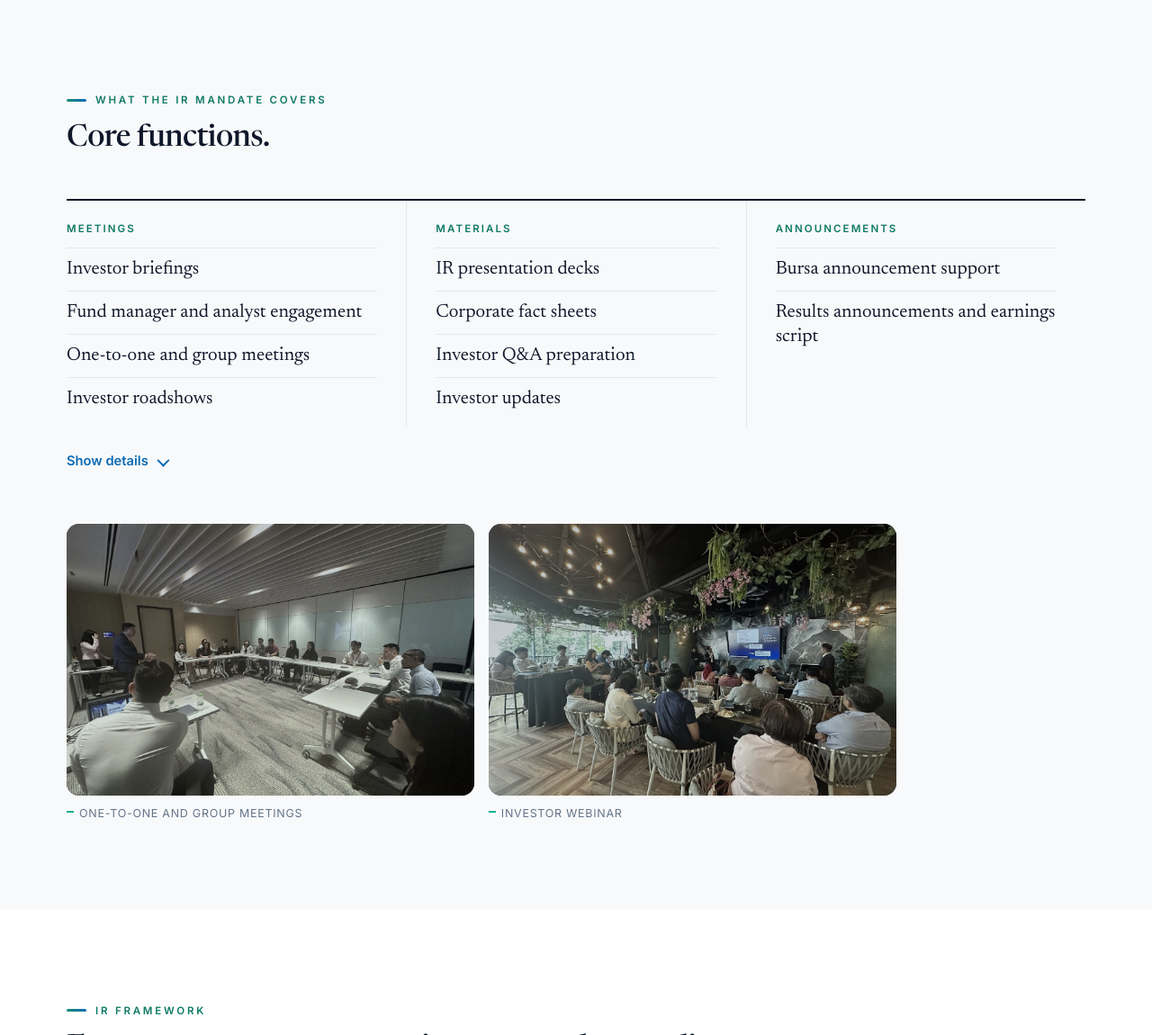
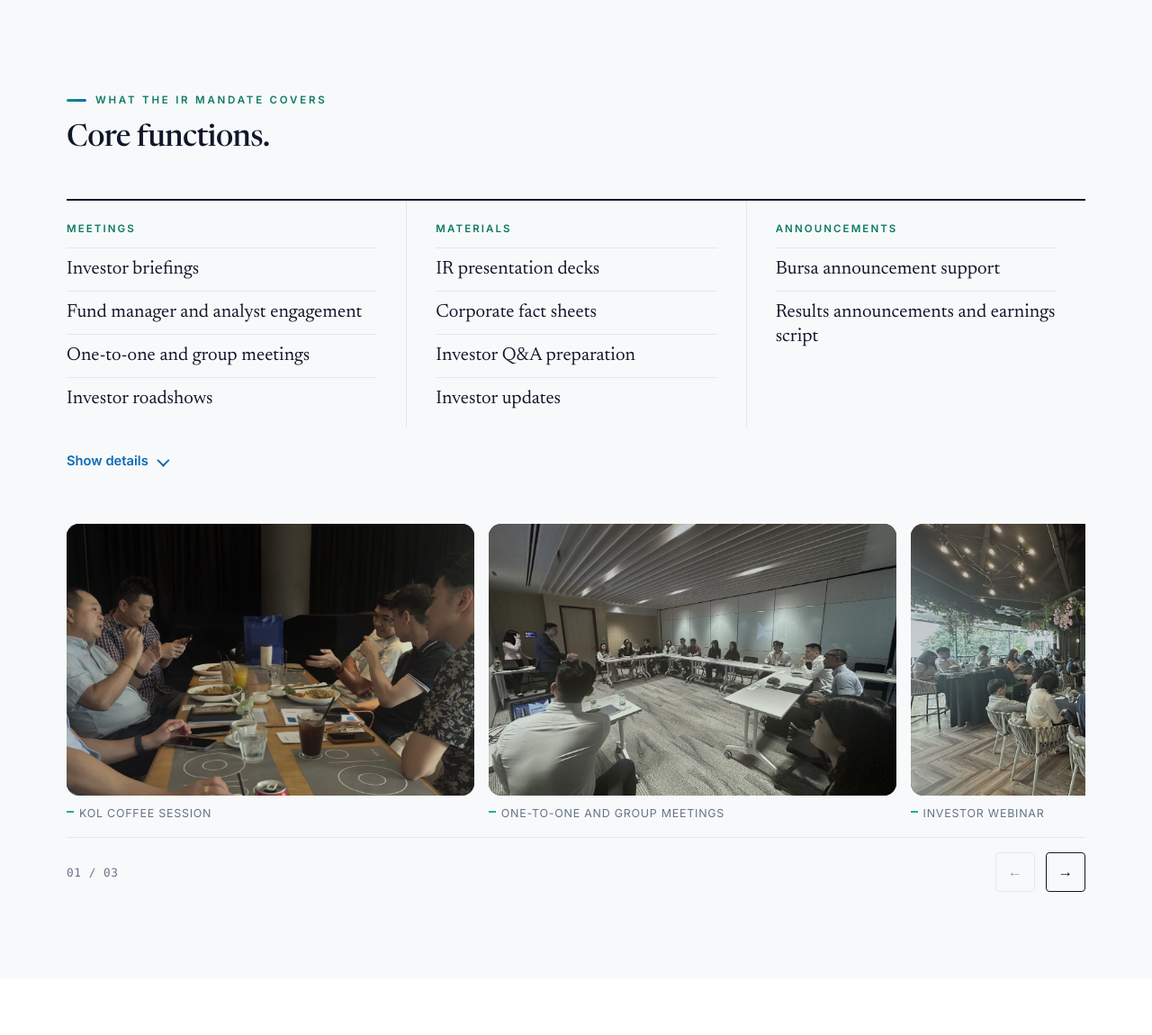
Before and after one commit to thenja96/Aegis-Website, a PHP site: page /services/investor-relations.html in a window 1280 px wide. Shown: the part 2705-3855 px from the top of the page at 90% size. Run offline with PHP 8.4, Linux system fonts and the light colour scheme.

Commit message:
Add KOL coffee session photo to IR gallery (client logo retouched out)
Co-Authored-By: Claude Opus 5.5 <noreply@anthropic.com>

```diff
--- a/_src/pages/services-investor-relations.html
+++ b/_src/pages/services-investor-relations.html
@@ -94,6 +94,7 @@ path: services/investor-relations.html
       </div></details>
     </div>
     <div class="photo-grid reveal" style="margin-top:var(--s6)">
+      <figure><img src="../assets/photos/ir-kol-coffee.jpg" alt="KOL coffee session" loading="lazy"><figcaption>KOL coffee session</figcaption></figure>
       <figure><img src="../assets/photos/ir-boardroom-briefing.jpg" alt="One-to-one and group investor meetings" loading="lazy"><figcaption>One-to-one and group meetings</figcaption></figure>
       <figure><img src="../assets/photos/ir-webinar.jpg" alt="Investor webinar" loading="lazy"><figcaption>Investor webinar</figcaption></figure>
     </div>
--- a/services/investor-relations.html
+++ b/services/investor-relations.html
@@ -162,6 +162,7 @@
       </div></details>
     </div>
     <div class="photo-grid reveal" style="margin-top:var(--s6)">
+      <figure><div class="frame"><picture><source srcset="../assets/photos/ir-kol-coffee.webp" type="image/webp"><img src="../assets/photos/ir-kol-coffee.jpg" alt="KOL coffee session" loading="lazy" width="1410" height="940" data-i="8c7e72dfe5"></picture></div><figcaption data-e="9f0f24bde5">KOL coffee session</figcaption></figure>
       <figure><div class="frame"><picture><source srcset="../assets/photos/ir-boardroom-briefing.webp" type="image/webp"><img src="../assets/photos/ir-boardroom-briefing.jpg" alt="One-to-one and group investor meetings" loading="lazy" width="1280" height="960" data-i="11b7d3f06e"></picture></div><figcaption data-e="fed51fad1d">One-to-one and group meetings</figcaption></figure>
       <figure><div class="frame"><picture><source srcset="../assets/photos/ir-webinar.webp" type="image/webp"><img src="../assets/photos/ir-webinar.jpg" alt="Investor webinar" loading="lazy" width="1280" height="960" data-i="1c8b2b4f94"></picture></div><figcaption data-e="e0706b7418">Investor webinar</figcaption></figure>
     </div>
```
Also changed, not shown: aegis/data/manifest.php (+1 -1 lines), assets/photos/ir-kol-coffee.jpg (added), assets/photos/ir-kol-coffee.webp (added).
